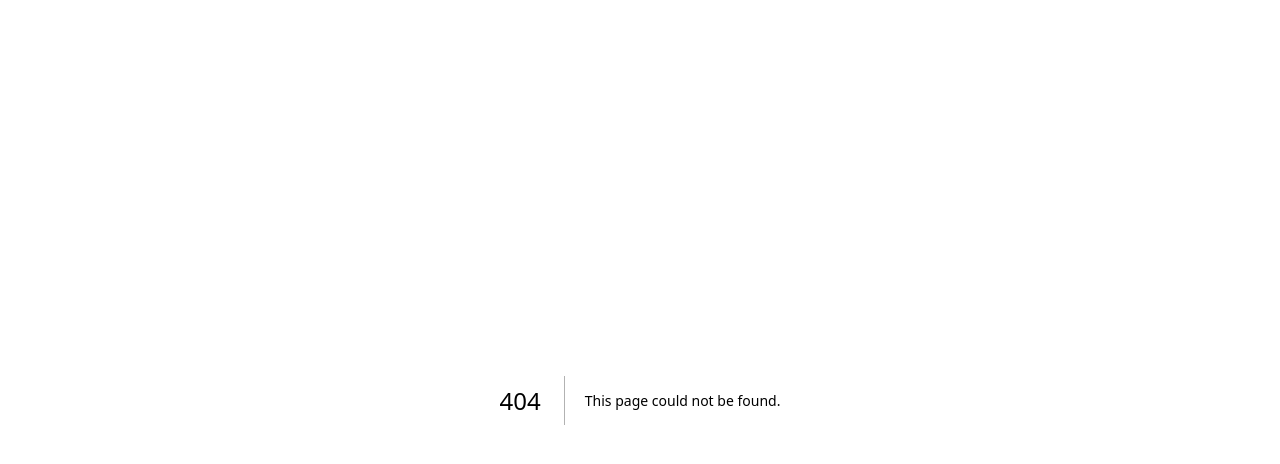
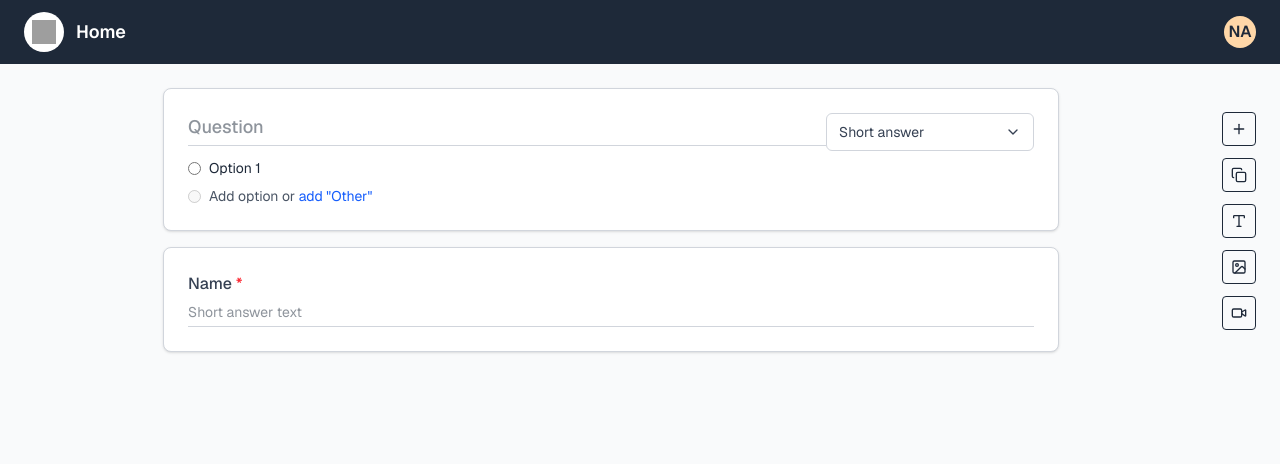
Before and after one commit to AnveshSharma05/SurveyWebsite, a Next.js app: page /formMaker in a window 1280 px wide. Before the commit this address had no page. Shown: the top 464 px of the page. Built offline with nearby package versions, Linux system fonts and the light colour scheme; grey boxes are pictures that could not be loaded.

Commit message:
Added user landing page and form making page

```diff
--- a/package.json
+++ b/package.json
@@ -14,6 +14,7 @@
     "argon2": "^0.44.0",
     "axios": "^1.12.2",
     "bcrypt": "^6.0.0",
+    "lucide-react": "^0.545.0",
     "mongodb": "^6.19.0",
     "mongoose": "^8.18.1",
     "next": "15.5.2",
--- a/src/app/components/client/Header.jsx
+++ b/src/app/components/client/Header.jsx
@@ -8,7 +8,7 @@ function Header() {
   const emailValue = useSelector((state) => state.surveyItem.emailValue);
 
   return (
-      <header className="bg-darkblue text-white p-6 shadow-md">
+      <header className="bg-darkblue text-white p-6 shadow-md" >
         <div className="max-w-6xl mx-auto flex justify-between items-center">
           <h1 className="text-2xl font-semibold">My Survey App</h1>
           <nav className="space-x-6">
--- /dev/null
+++ b/src/app/components/client/UserProfile.jsx
@@ -0,0 +1,32 @@
+"use client"
+
+import { useState } from 'react';
+
+export default function UserProfile({ email }) {
+  const [open, setOpen] = useState(false);
+  const initials = email ? email.slice(0, 2).toUpperCase() : 'NA';
+
+  return (
+    <div className="relative">
+      <button
+        onClick={() => setOpen(!open)}
+        className="bg-orange-200 text-gray-800 font-semibold rounded-full h-8 w-8 flex items-center justify-center hover:bg-orange-300"
+      >
+        {initials}
+      </button>
+
+      {open && (
+        <div className="absolute right-0 mt-2 w-40 bg-white border border-gray-200 rounded-md shadow-lg text-sm">
+          <ul className="py-1">
+            <li>
+              <button className="w-full text-left px-4 py-2 text-black hover:bg-gray-100">My account</button>
+            </li>
+            <li>
+              <button className="w-full text-left px-4 py-2 text-black hover:bg-gray-100">Sign out</button>
+            </li>
+          </ul>
+        </div>
+      )}
+    </div>
+  );
+}
--- /dev/null
+++ b/src/app/formMaker/page.js
@@ -0,0 +1,133 @@
+"use client";
+import { useState } from "react";
+import { useSelector } from "react-redux";
+import { ChevronDown, Image, Type, Video, Copy, Plus } from "lucide-react";
+import UserProfile from "../components/client/UserProfile";
+
+export default function FormBuilder() {
+  const [selectedType, setSelectedType] = useState("Short answer");
+  const [showDropdown, setShowDropdown] = useState(false);
+  const emailValue = useSelector((state) => state.surveyItem.emailValue);
+
+  const questionTypes = [
+    "Short answer",
+    "Paragraph",
+    "Multiple choice",
+    "Checkboxes",
+    "Dropdown",
+    "File upload",
+    "Linear scale",
+    "Rating",
+    "Multiple choice grid",
+    "Checkbox grid",
+  ];
+
+  return (
+    <div className="min-h-screen bg-gray-50 text-gray-800 flex flex-col font-sans">
+      {/* Header Bar (same style as SurveyMonkey UI) */}
+      <div className="bg-gray-800 text-white flex justify-between items-center px-6 py-3">
+        <div className="flex items-center space-x-3">
+          <div className="bg-white rounded-full p-2">
+            <img src="/monkey-icon.png" alt="icon" className="h-6 w-6" />
+          </div>
+          <span className="font-semibold text-lg">Home</span>
+        </div>
+        <UserProfile email={emailValue} />
+      </div>
+
+      {/* Form Builder Content */}
+      <div className="flex flex-1 bg-gray-50 p-6">
+        <div className="flex-1 max-w-4xl mx-auto">
+          <div className="bg-white border border-gray-300 rounded-lg shadow-sm p-6 mb-4">
+            {/* Question Block */}
+            <div className="flex flex-col md:flex-row md:justify-between md:items-start">
+              <div className="flex-1 mb-4 md:mb-0">
+                <input
+                  type="text"
+                  placeholder="Question"
+                  className="w-full border-b border-gray-300 text-lg font-medium focus:outline-none focus:border-blue-500 pb-1"
+                />
+                <div className="mt-3 space-y-2 text-sm">
+                  <label className="flex items-center space-x-2">
+                    <input type="radio" name="q1" />
+                    <span>Option 1</span>
+                  </label>
+                  <label className="flex items-center space-x-2 text-gray-600">
+                    <input type="radio" disabled />
+                    <span>
+                      Add option or{" "}
+                      <span className="text-blue-600 cursor-pointer">
+                        add "Other"
+                      </span>
+                    </span>
+                  </label>
+                </div>
+              </div>
+
+              {/* Question Type Dropdown */}
+              <div className="relative w-52 border border-gray-300 rounded-md">
+                <button
+                  onClick={() => setShowDropdown(!showDropdown)}
+                  className="w-full flex justify-between items-center px-3 py-2 text-sm text-gray-700 hover:bg-gray-100"
+                >
+                  {selectedType}
+                  <ChevronDown className="h-4 w-4" />
+                </button>
+
+                {showDropdown && (
+                  <div className="absolute top-full left-0 w-full bg-white border border-gray-200 rounded-md shadow-lg mt-1 z-10">
+                    {questionTypes.map((type) => (
+                      <button
+                        key={type}
+                        onClick={() => {
+                          setSelectedType(type);
+                          setShowDropdown(false);
+                        }}
+                        className={`w-full text-left px-4 py-2 text-sm hover:bg-gray-100 ${
+                          selectedType === type ? "bg-gray-50 font-medium" : ""
+                        }`}
+                      >
+                        {type}
+                      </button>
+                    ))}
+                  </div>
+                )}
+              </div>
+            </div>
+          </div>
+
+          {/* Example of another question */}
+          <div className="bg-white border border-gray-300 rounded-lg shadow-sm p-6 mb-4">
+            <label className="block text-gray-700 font-medium mb-1">
+              Name <span className="text-red-500">*</span>
+            </label>
+            <input
+              type="text"
+              placeholder="Short answer text"
+              className="w-full border-b border-gray-300 focus:outline-none focus:border-blue-500 pb-1 text-sm"
+            />
+          </div>
+        </div>
+
+        {/* Sidebar (icons) */}
+        <div className="flex flex-col items-center space-y-3 ml-6 mt-6">
+          <button className="p-2 border rounded hover:bg-gray-100">
+            <Plus className="h-4 w-4" />
+          </button>
+          <button className="p-2 border rounded hover:bg-gray-100">
+            <Copy className="h-4 w-4" />
+          </button>
+          <button className="p-2 border rounded hover:bg-gray-100">
+            <Type className="h-4 w-4" />
+          </button>
+          <button className="p-2 border rounded hover:bg-gray-100">
+            <Image className="h-4 w-4" />
+          </button>
+          <button className="p-2 border rounded hover:bg-gray-100">
+            <Video className="h-4 w-4" />
+          </button>
+        </div>
+      </div>
+    </div>
+  );
+}
--- a/src/app/surveyPage/page.js
+++ b/src/app/surveyPage/page.js
@@ -1,11 +1,40 @@
+"use client";
+import { useSelector, useDispatch } from "react-redux";
+import { useRouter } from "next/navigation";
 import SiteTemplate from "@/app/components/server/SiteTemplate";
 
 export default function SurveyPage() {
+  const emailValue = useSelector((state) => state.surveyItem.emailValue);
+  const router = useRouter();
+
+  const handleCreateFromScratchClick = () => {
+    // Handle create from scratch button click
+    console.log("Create from scratch button clicked");
+    // Redirect to the formMaker page
+    if (!emailValue == "" || !emailValue == null) {
+      router.push("/formMaker?email=" + emailValue);
+    }
+  };
+
   return (
     <>
       <SiteTemplate>
-        <h1>Survey Page</h1>
-
+        <main className="min-h-[calc(100vh-152px)] flex justify-center items-center">
+          <div className="text-center">
+            <h1>Survey Page</h1>
+            <div className="mt-4">
+              <button className="bg-blue-500 hover:bg-blue-700 text-white font-bold py-2 px-4 rounded">
+                Import
+              </button>
+              <button
+                className="bg-green-500 hover:bg-green-700 text-white font-bold py-2 px-4 rounded ml-4"
+                onClick={handleCreateFromScratchClick}
+              >
+                Create from scratch
+              </button>
+            </div>
+          </div>
+        </main>
       </SiteTemplate>
     </>
   );
```
Also changed, not shown: 1 other file (tests, documents, lock files or other folders).
